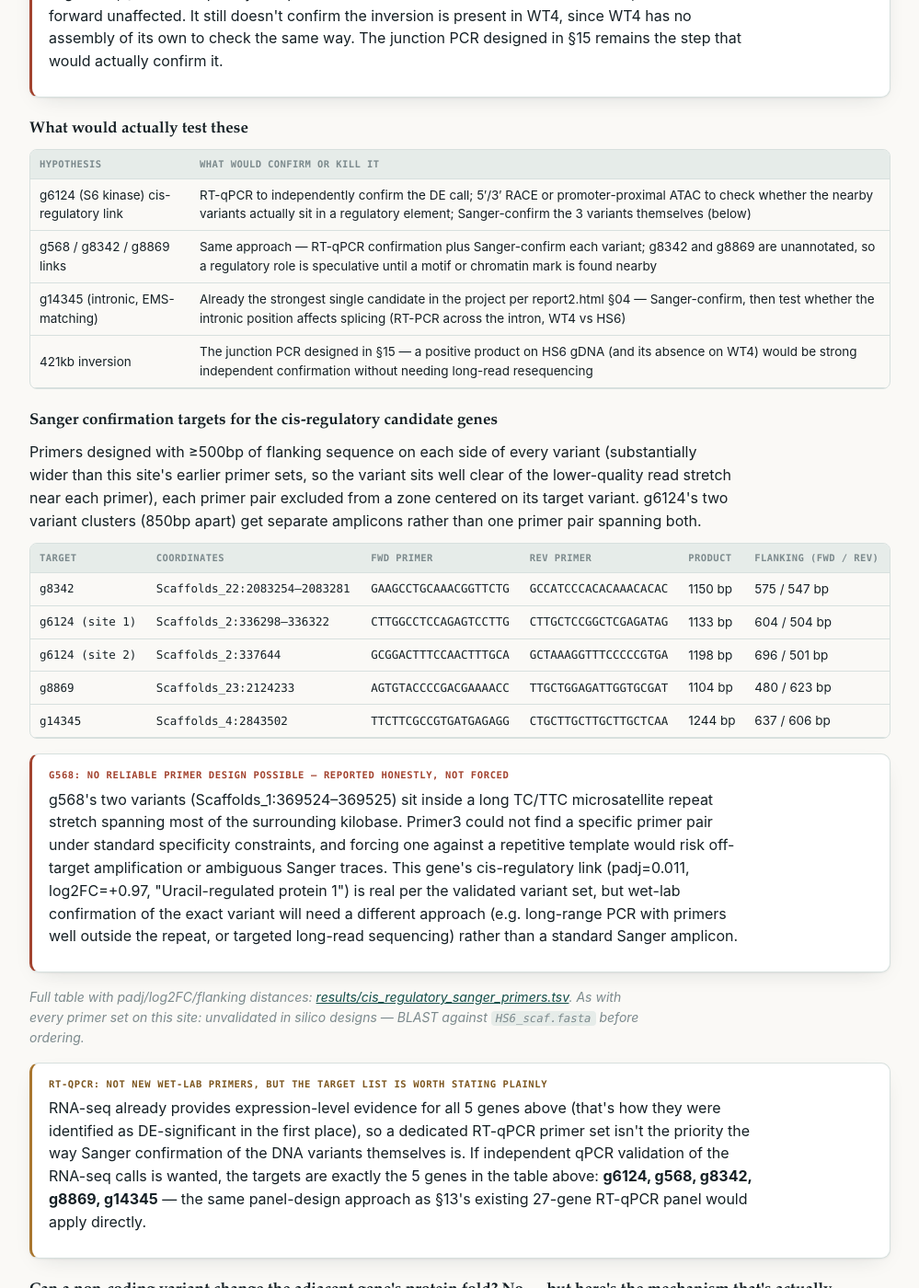
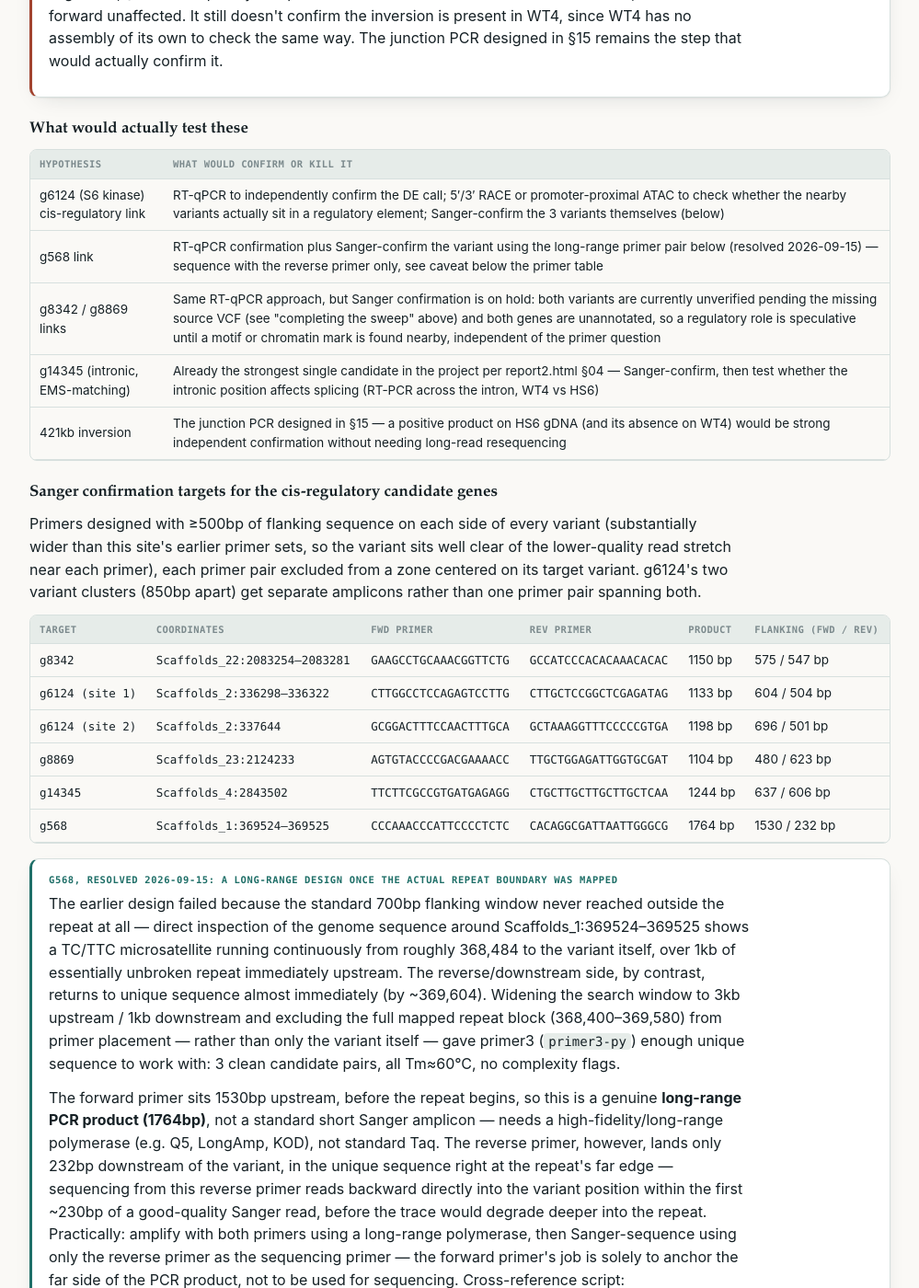
Before and after one commit to jinho1987/schizochytrium-hs6-genomics, a Jekyll site: the page report4.html, which Jekyll copies as it is, in a window 1280 px wide and 1400 px high, scrolled down 46173 px. Shown: the whole window at 92% size, without its empty margins (140-1139 px from the left). Built offline with Jekyll 4.4.1, drawn with Linux system fonts in a browser that asks for light colours; some of the changed text lies outside the part shown.

Commit message:
Resolve g568 Sanger primer design: long-range PCR around the repeat
The original 700bp-flank design failed because the whole window sat
inside a TC/TTC microsatellite -- mapped the actual repeat boundary
directly (~368,484 to the variant, >1kb continuous) and widened the
search window past it. primer3-py returns a clean 1764bp long-range
product: forward primer 1530bp upstream (before the repeat), reverse
primer only 232bp downstream, positioned to read the variant within
the first ~230bp of a Sanger trace before the read would degrade
back into the repeat.

Co-Authored-By: Claude Sonnet 5 <noreply@anthropic.com>

```diff
--- a/report4.html
+++ b/report4.html
@@ -1168,7 +1168,8 @@ a{color:var(--teal-ink);}
       <thead><tr><th>Hypothesis</th><th>What would confirm or kill it</th></tr></thead>
       <tbody>
         <tr><td>g6124 (S6 kinase) cis-regulatory link</td><td>RT-qPCR to independently confirm the DE call; 5&prime;/3&prime; RACE or promoter-proximal ATAC to check whether the nearby variants actually sit in a regulatory element; Sanger-confirm the 3 variants themselves (below)</td></tr>
-        <tr><td>g568 / g8342 / g8869 links</td><td>Same approach &mdash; RT-qPCR confirmation plus Sanger-confirm each variant; g8342 and g8869 are unannotated, so a regulatory role is speculative until a motif or chromatin mark is found nearby</td></tr>
+        <tr><td>g568 link</td><td>RT-qPCR confirmation plus Sanger-confirm the variant using the long-range primer pair below (resolved 2026-09-15) &mdash; sequence with the reverse primer only, see caveat below the primer table</td></tr>
+        <tr><td>g8342 / g8869 links</td><td>Same RT-qPCR approach, but Sanger confirmation is on hold: both variants are currently unverified pending the missing source VCF (see "completing the sweep" above) and both genes are unannotated, so a regulatory role is speculative until a motif or chromatin mark is found nearby, independent of the primer question</td></tr>
         <tr><td>g14345 (intronic, EMS-matching)</td><td>Already the strongest single candidate in the project per report2.html &sect;04 &mdash; Sanger-confirm, then test whether the intronic position affects splicing (RT-PCR across the intron, WT4 vs HS6)</td></tr>
         <tr><td>421kb inversion</td><td>The junction PCR designed in &sect;15 &mdash; a positive product on HS6 gDNA (and its absence on WT4) would be strong independent confirmation without needing long-read resequencing</td></tr>
       </tbody>
@@ -1186,12 +1187,14 @@ a{color:var(--teal-ink);}
         <tr><td class="gene">g6124 (site 2)</td><td class="mono">Scaffolds_2:337644</td><td class="mono">GCGGACTTTCCAACTTTGCA</td><td class="mono">GCTAAAGGTTTCCCCCGTGA</td><td>1198 bp</td><td>696 / 501 bp</td></tr>
         <tr><td class="gene">g8869</td><td class="mono">Scaffolds_23:2124233</td><td class="mono">AGTGTACCCCGACGAAAACC</td><td class="mono">TTGCTGGAGATTGGTGCGAT</td><td>1104 bp</td><td>480 / 623 bp</td></tr>
         <tr><td class="gene">g14345</td><td class="mono">Scaffolds_4:2843502</td><td class="mono">TTCTTCGCCGTGATGAGAGG</td><td class="mono">CTGCTTGCTTGCTTGCTCAA</td><td>1244 bp</td><td>637 / 606 bp</td></tr>
+        <tr><td class="gene">g568</td><td class="mono">Scaffolds_1:369524&ndash;369525</td><td class="mono">CCCAAACCCATTCCCCTCTC</td><td class="mono">CACAGGCGATTAATTGGGCG</td><td>1764 bp</td><td>1530 / 232 bp</td></tr>
       </tbody>
     </table>
     </div>
-    <div class="callout caveat">
-      <span class="lbl">g568: no reliable primer design possible &mdash; reported honestly, not forced</span>
-      <p>g568's two variants (Scaffolds_1:369524&ndash;369525) sit inside a long TC/TTC microsatellite repeat stretch spanning most of the surrounding kilobase. Primer3 could not find a specific primer pair under standard specificity constraints, and forcing one against a repetitive template would risk off-target amplification or ambiguous Sanger traces. This gene's cis-regulatory link (padj=0.011, log2FC=+0.97, "Uracil-regulated protein 1") is real per the validated variant set, but wet-lab confirmation of the exact variant will need a different approach (e.g. long-range PCR with primers well outside the repeat, or targeted long-read sequencing) rather than a standard Sanger amplicon.</p>
+    <div class="callout finding">
+      <span class="lbl">g568, resolved 2026-09-15: a long-range design once the actual repeat boundary was mapped</span>
+      <p>The earlier design failed because the standard 700bp flanking window never reached outside the repeat at all &mdash; direct inspection of the genome sequence around Scaffolds_1:369524&ndash;369525 shows a TC/TTC microsatellite running continuously from roughly 368,484 to the variant itself, over 1kb of essentially unbroken repeat immediately upstream. The reverse/downstream side, by contrast, returns to unique sequence almost immediately (by ~369,604). Widening the search window to 3kb upstream / 1kb downstream and excluding the full mapped repeat block (368,400&ndash;369,580) from primer placement &mdash; rather than only the variant itself &mdash; gave primer3 (<code>primer3-py</code>) enough unique sequence to work with: 3 clean candidate pairs, all Tm&asymp;60&deg;C, no complexity flags.</p>
+      <p style="margin-top:8px;">The forward primer sits 1530bp upstream, before the repeat begins, so this is a genuine <b>long-range PCR product (1764bp)</b>, not a standard short Sanger amplicon &mdash; needs a high-fidelity/long-range polymerase (e.g. Q5, LongAmp, KOD), not standard Taq. The reverse primer, however, lands only 232bp downstream of the variant, in the unique sequence right at the repeat's far edge &mdash; sequencing from this reverse primer reads backward directly into the variant position within the first ~230bp of a good-quality Sanger read, before the trace would degrade deeper into the repeat. Practically: amplify with both primers using a long-range polymerase, then Sanger-sequence using only the reverse primer as the sequencing primer &mdash; the forward primer's job is solely to anchor the far side of the PCR product, not to be used for sequencing. Cross-reference script: <code>_primer_design/design_g568_longrange.py</code>; as with every primer set on this page, BLAST against <code>HS6_scaf.fasta</code> to confirm specificity before ordering.</p>
     </div>
     <p class="pending-note">Full table with padj/log2FC/flanking distances: <a href="results/cis_regulatory_sanger_primers.tsv">results/cis_regulatory_sanger_primers.tsv</a>. As with every primer set on this site: unvalidated in silico designs &mdash; BLAST against <code>HS6_scaf.fasta</code> before ordering.</p>
 
--- a/results/cis_regulatory_sanger_primers.tsv
+++ b/results/cis_regulatory_sanger_primers.tsv
@@ -4,3 +4,4 @@ g6124_site1	Scaffolds_2	336298-336322	CTTGGCCTCCAGAGTCCTTG	60.036	CTTGCTCCGGCTCG
 g6124_site2	Scaffolds_2	337644-337644	GCGGACTTTCCAACTTTGCA	59.616	gctaaaggtttcccccgtga	59.963	1198	696	501
 g8869	Scaffolds_23	2124233-2124233	AGTGTACCCCGACGAAAACC	59.966	TTGCTGGAGATTGGTGCGAT	60.035	1104	480	623
 g14345	Scaffolds_4	2843502-2843502	TTCTTCGCCGTGATGAGAGG	59.827	CTGCTTGCTTGCTTGCTCAA	59.968	1244	637	606
+g568	Scaffolds_1	369524-369525	CCCAAACCCATTCCCCTCTC	60.033	CACAGGCGATTAATTGGGCG	59.971	1764	1530	232
```
